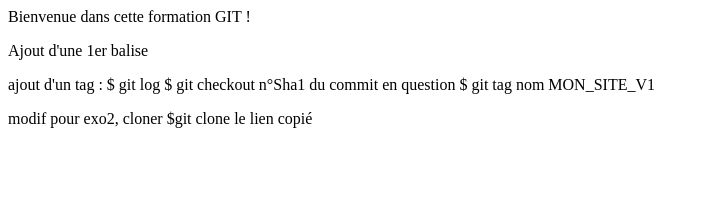
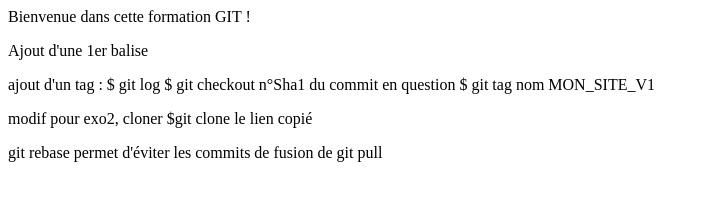
Before and after one commit to AsmaSaci1/Project1, a plain HTML site: page index.html in a window 1280 px wide. Shown: the whole page, without its empty margins (0-707 px from the left). Drawn offline with Linux system fonts and the light colour scheme.

Commit message:
modif index

```diff
--- a/index.html
+++ b/index.html
@@ -25,5 +25,8 @@
         <div>
             <p>modif pour exo2, cloner $git clone le lien copié </p>
         </div>
+        <div>
+            <p>git rebase permet d'éviter les commits de fusion de git pull</p>
+        </div>
 
 </body></html>
```
